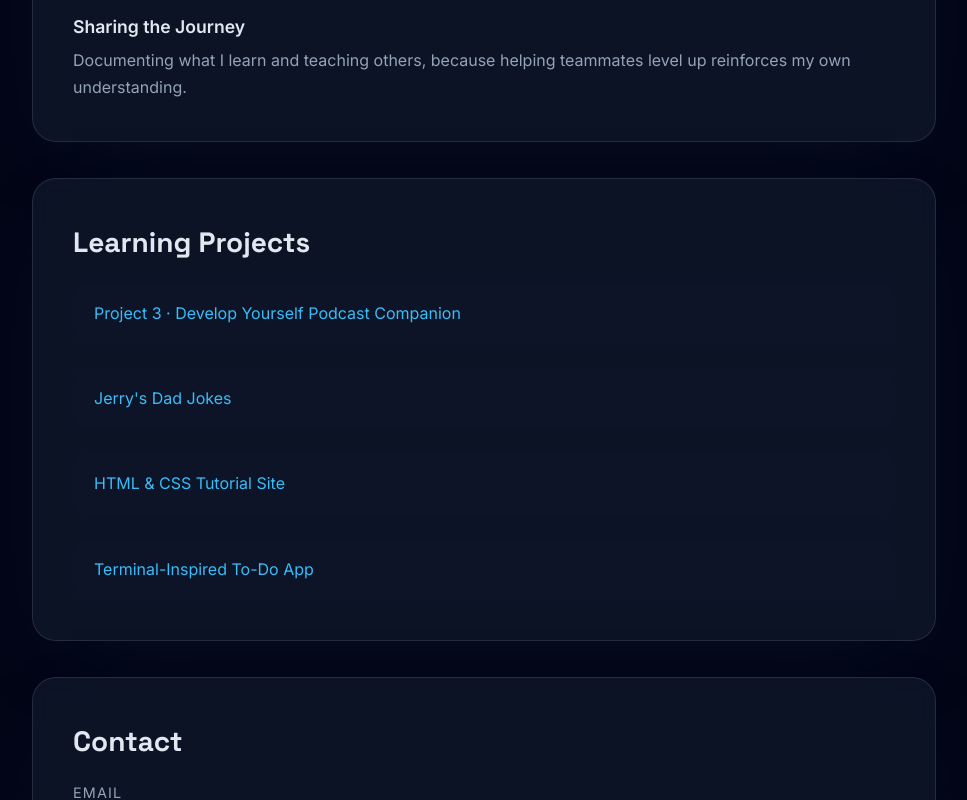
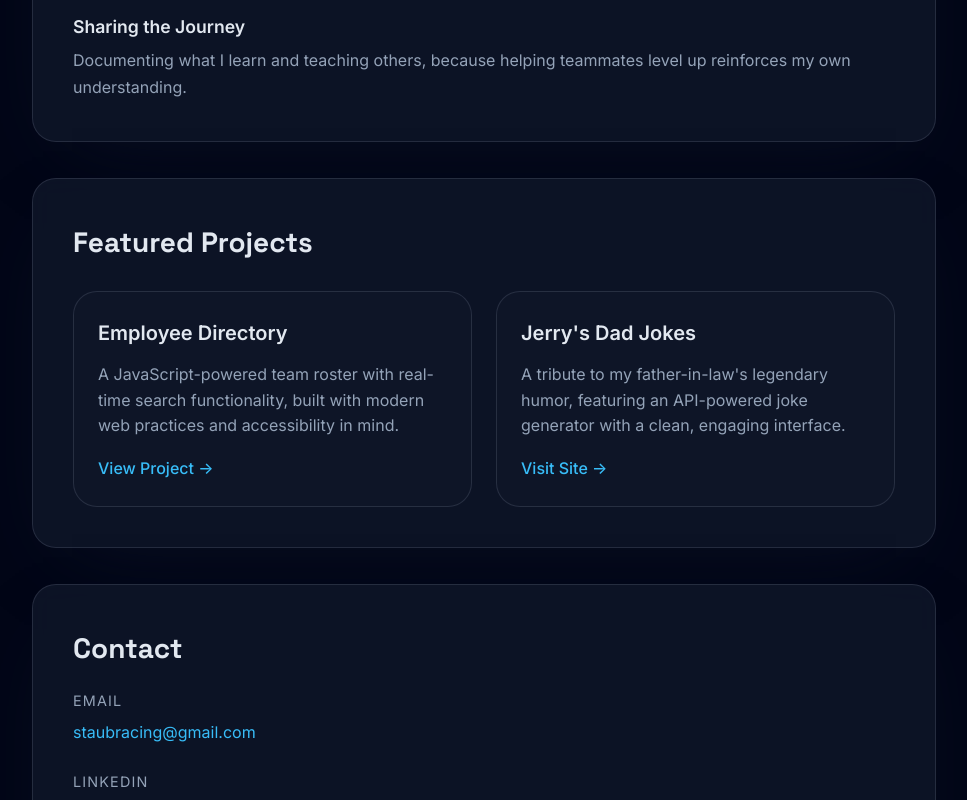
Before and after one commit to staubracing/chrisstaub_page, a website: page index.html in a window 1280 px wide. Shown: the part 1277-2077 px from the top of the page, without its empty margins (156-1123 px from the left). Drawn offline with Linux system fonts and the light colour scheme.

Commit message:
feat: modernize website with enhanced project showcase and navigation
- Replace simple project links with responsive project grid layout
- Add project cards with descriptions and improved visual hierarchy
- Implement smooth scrolling navigation with active states
- Add performance-optimized scroll listeners
- Enhance mobile responsiveness with CSS Grid
- Improve accessibility with semantic HTML and ARIA labels
- Streamline project portfolio to showcase best work
- Add hover effects and smooth transitions throughout

```diff
--- a/index.html
+++ b/index.html
@@ -106,33 +106,23 @@
       </section>
 
       <section class="card" id="projects">
-        <h2>Learning Projects</h2>
-        <ul class="link-list">
-          <li>
-            <a href="/Project-3/" target="_blank" rel="noreferrer">
-              Project 3 · Develop Yourself Podcast Companion
+        <h2>Featured Projects</h2>
+        <div class="project-grid">
+          <article class="project-card">
+            <h3>Employee Directory</h3>
+            <p>A JavaScript-powered team roster with real-time search functionality, built with modern web practices and accessibility in mind.</p>
+            <a href="/Project-3/" target="_blank" rel="noreferrer" class="project-link">
+              View Project →
             </a>
-          </li>
-          <li>
-            <a
-              href="https://jerrysdadjokes.com/"
-              target="_blank"
-              rel="noreferrer"
-            >
-              Jerry's Dad Jokes
+          </article>
+          <article class="project-card">
+            <h3>Jerry's Dad Jokes</h3>
+            <p>A tribute to my father-in-law's legendary humor, featuring an API-powered joke generator with a clean, engaging interface.</p>
+            <a href="https://jerrysdadjokes.com/" target="_blank" rel="noreferrer" class="project-link">
+              Visit Site →
             </a>
-          </li>
-          <li>
-            <a href="/mysite/" target="_blank" rel="noreferrer">
-              HTML &amp; CSS Tutorial Site
-            </a>
-          </li>
-          <li>
-            <a href="/todo/" target="_blank" rel="noreferrer">
-              Terminal-Inspired To-Do App
-            </a>
-          </li>
-        </ul>
+          </article>
+        </div>
       </section>
 
       <section class="card" id="contact">
@@ -171,6 +161,44 @@
       if (yearElement) {
         yearElement.textContent = new Date().getFullYear();
       }
+
+      // Enhanced navigation with active state
+      const navLinks = document.querySelectorAll('.primary-nav a[href^="#"]');
+      const sections = document.querySelectorAll('section[id]');
+
+      function updateActiveNav() {
+        const scrollPos = window.scrollY + 100;
+
+        sections.forEach(section => {
+          const sectionTop = section.offsetTop;
+          const sectionHeight = section.offsetHeight;
+          const sectionId = section.getAttribute('id');
+
+          if (scrollPos >= sectionTop && scrollPos < sectionTop + sectionHeight) {
+            navLinks.forEach(link => {
+              link.classList.remove('active');
+              if (link.getAttribute('href') === `#${sectionId}`) {
+                link.classList.add('active');
+              }
+            });
+          }
+        });
+      }
+
+      // Throttled scroll listener for better performance
+      let ticking = false;
+      function onScroll() {
+        if (!ticking) {
+          requestAnimationFrame(() => {
+            updateActiveNav();
+            ticking = false;
+          });
+          ticking = true;
+        }
+      }
+
+      window.addEventListener('scroll', onScroll);
+      updateActiveNav(); // Initial call
     </script>
   </body>
 </html>
--- a/style.css
+++ b/style.css
@@ -9,6 +9,11 @@
   --accent-muted: rgba(56, 189, 248, 0.14);
   --radius: 24px;
   --shadow: 0 30px 80px -40px rgba(15, 23, 42, 0.8);
+}
+
+html {
+  scroll-behavior: smooth;
+  scroll-padding-top: 2rem;
 }
 
 * {
@@ -115,6 +120,12 @@ h1 {
 .primary-nav a:focus-visible {
   background: var(--accent-muted);
   color: #f8fafc;
+}
+
+.primary-nav a.active {
+  background: var(--accent);
+  color: var(--bg);
+  border-color: var(--accent);
 }
 
 main {
@@ -227,3 +238,60 @@ footer {
     align-items: flex-start;
   }
 }
+
+/* Project Grid Styles */
+.project-grid {
+  display: grid;
+  grid-template-columns: repeat(auto-fit, minmax(300px, 1fr));
+  gap: 1.5rem;
+  margin-top: 1.5rem;
+}
+
+.project-card {
+  background: var(--surface);
+  border: 1px solid var(--surface-border);
+  border-radius: var(--radius);
+  padding: 1.5rem;
+  transition: all 0.2s ease;
+}
+
+.project-card:hover {
+  background: var(--accent-muted);
+  border-color: var(--accent);
+  transform: translateY(-2px);
+}
+
+.project-card h3 {
+  margin: 0 0 0.75rem 0;
+  font-size: 1.25rem;
+  font-weight: 600;
+  color: var(--text-primary);
+}
+
+.project-card p {
+  margin: 0 0 1rem 0;
+  color: var(--text-secondary);
+  line-height: 1.6;
+}
+
+.project-link {
+  display: inline-flex;
+  align-items: center;
+  gap: 0.5rem;
+  font-weight: 500;
+  color: var(--accent);
+  text-decoration: none;
+  transition: all 0.2s ease;
+}
+
+.project-link:hover,
+.project-link:focus-visible {
+  color: #f8fafc;
+  transform: translateX(2px);
+}
+
+@media (max-width: 720px) {
+  .project-grid {
+    grid-template-columns: 1fr;
+  }
+}
```
